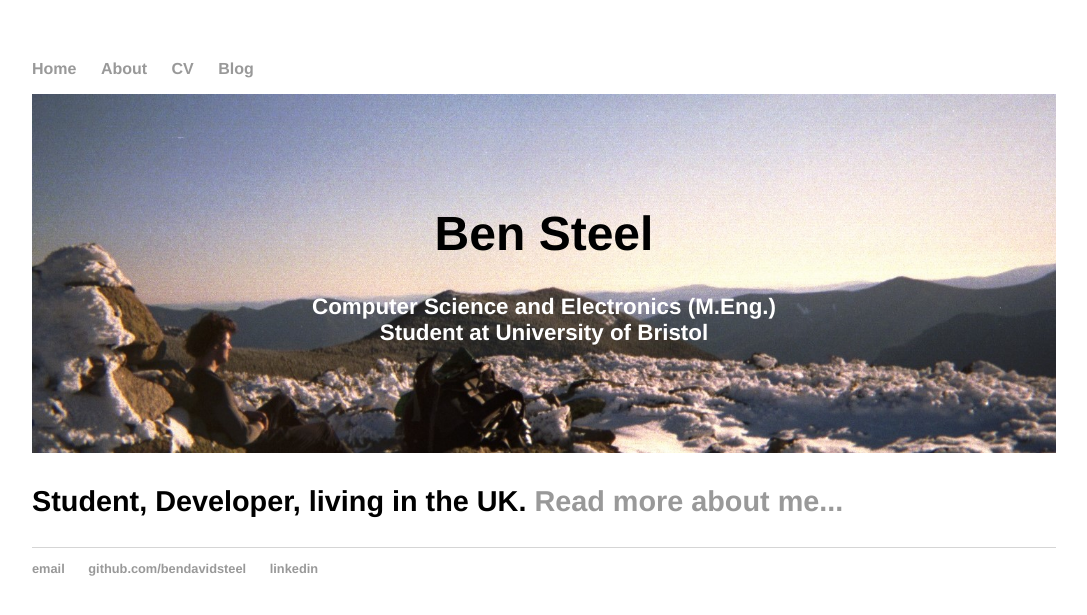
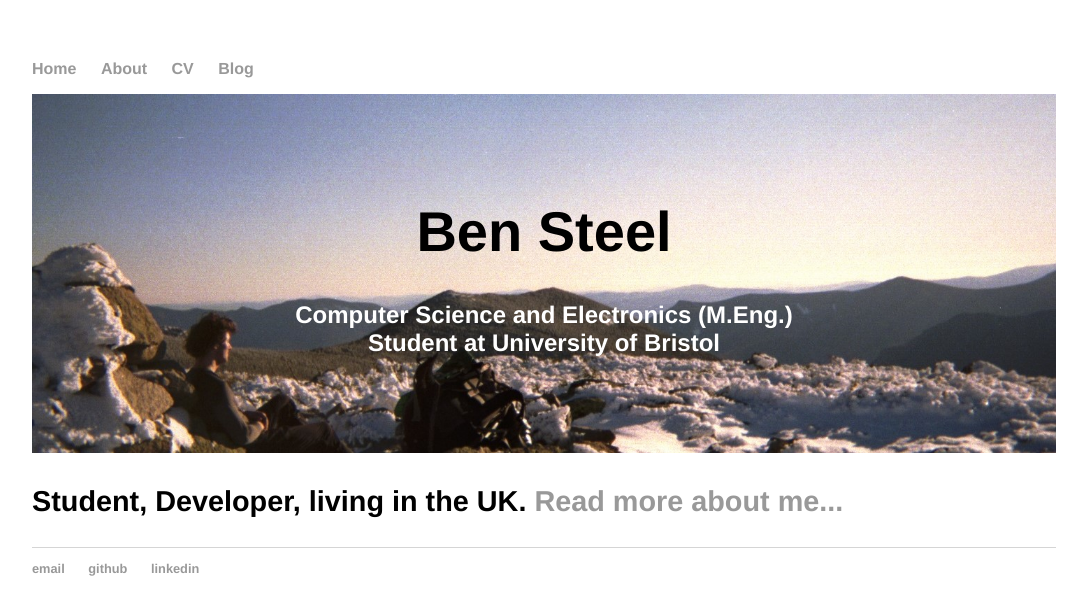
Before and after one commit to bendavidsteel/bendavidsteel.github.io, a Jekyll site: the page built from index.html, in a window 1280 px wide. Shown: the top 615 px of the page, without its empty margins (96-1183 px from the left). Built offline with Jekyll 4.4.1, drawn with Linux system fonts in a browser that asks for light colours.

Commit message:
Slight improvements for mobile experience

```diff
--- a/_layouts/default.html
+++ b/_layouts/default.html
@@ -26,7 +26,7 @@
 			<footer>
 	    		<ul>
 	        		<li><a href="mailto:bendavidsteel@gmail.com">email</a></li>
-	        		<li><a href="https://github.com/bendavidsteel">github.com/bendavidsteel</a></li>
+	        		<li><a href="https://github.com/bendavidsteel">github</a></li>
 					<li><a href="https://www.linkedin.com/in/ben-steel-9270b5126/">linkedin</a></li>
 				</ul>
 			</footer>
--- a/css/main.css
+++ b/css/main.css
@@ -69,7 +69,6 @@
 .banner {
     position: relative;
     text-align: center;
-    color: white;
 	width: 100%;
 }
 
@@ -83,15 +82,23 @@
     margin-right: auto;
 }
 
+@media screen and (min-width: 1000px) {
     .text-banner {
         position: absolute;
         top: 50%;
         left: 50%;
         transform: translate(-50%, -50%);
+        color: white;
+    }
 }
 
-#name-banner {
+.text-banner h1 {
+    font-size: 350%;
     color: black;
+}
+
+.text-banner h4 {
+    font-size: 150%;
 }
 
 /* Three image containers (use 25% for four, and 50% for two, etc) */
@@ -123,7 +130,7 @@
     color: white;
     padding: 12px 30px;
     cursor: pointer;
-    font-size: 20px;
+    font-size: 4em;
     font-family: 'Helvetica';
     text-align: center;
 }
--- a/index.html
+++ b/index.html
@@ -6,7 +6,7 @@
 	<div class="banner">
 		<img src="./mountains.jpg" alt="Me backpacking in the White Mountains, NH, US" style="width:100%;">
 		<div class="text-banner">
-			<h1 id="name-banner">Ben Steel</h1>
+			<h1>Ben Steel</h1>
 			<h4>Computer Science and Electronics (M.Eng.)<br /> Student at University of Bristol</h4>
 		</div>
 	</div>
```
Lines whose indentation alone changed are shown as unchanged.
